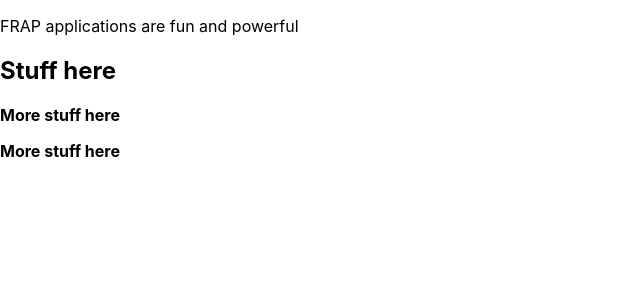
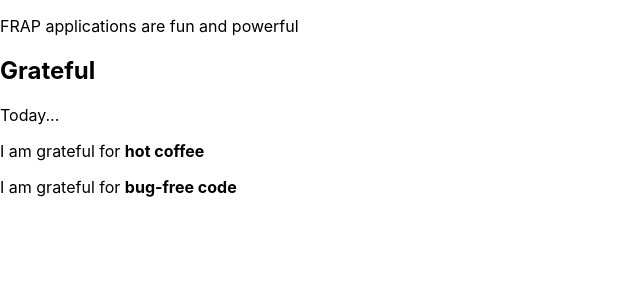
Before and after one commit to KovvalVeetil/FullStack, a React (Create React App) app in the folder react-examples/: page / in a window 1280 px wide. Shown: the top 300 px of the page, without its empty margins (0-640 px from the left). Built offline with nearby package versions, Linux system fonts and the light colour scheme.

Commit message:
adding this.props to a class

```diff
--- a/react-examples/src/App.js
+++ b/react-examples/src/App.js
@@ -1,9 +1,11 @@
 import React, { Component } from 'react';
 class Thing1 extends Component {
     render() {
+        const { title, children } = this.props;
         return (
             <div className="Thing1">
-        <h2>Stuff here</h2>
+                <h2>{title}</h2>
+                {children}
             </div>
         );
     }
@@ -11,9 +13,10 @@ class Thing1 extends Component {
 
 class Thing2 extends Component {
     render() {
+        const { gratitude } = this.props;
         return (
             <div className="Thing2">
-        <p><strong>More stuff here</strong></p>
+            <p>I am grateful for <strong>{ gratitude }</strong></p>
             </div>
         );
     }
@@ -21,15 +24,15 @@ class Thing2 extends Component {
 
 class App extends Component {
     render() {
+
         return (
             <div className="App">
-        <p> FRAP applications are fun and powerful</p>
-        <Thing1 />
-        <Thing2 />
-        <Thing2 />
+                <p>FRAP applications are fun and powerful</p>
+                <Thing1 title="Grateful">Today...</Thing1>
+                <Thing2 gratitude="hot coffee" />
+                <Thing2 gratitude="bug-free code" />
             </div>
         );
     }
 }
-
 export default App;
```
Lines whose indentation alone changed are shown as unchanged.
